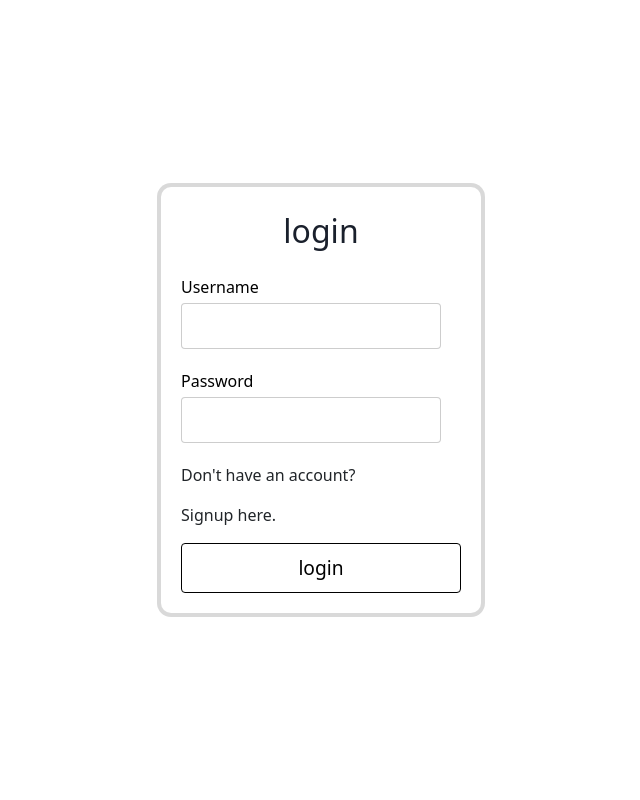
After one commit to hassanmok/final_project_edu, a Django app: page /join_to_login in a window 1280 px wide. The commit adds this page. Shown: the whole page, without its empty margins (319-959 px from the left). Run offline with Django 5.2, Linux system fonts and the light colour scheme; some libraries are stand-ins or nearby versions.

Commit message:
hassan edit

```diff
--- /dev/null
+++ b/project/edu_app/templates/login_after_join.html
@@ -0,0 +1,111 @@
+{% load static %}
+<!DOCTYPE html>
+<html lang="en">
+<head>
+    <meta charset="UTF-8">
+    <meta name="viewport" content="width=device-width, initial-scale=1.0">
+    <link href="{% static 'style.css' %}" rel="stylesheet">
+    <link href="https://cdn.jsdelivr.net/npm/bootstrap@5.3.3/dist/css/bootstrap.min.css" rel="stylesheet" integrity="sha384-QWTKZyjpPEjISv5WaRU9OFeRpok6YctnYmDr5pNlyT2bRjXh0JMhjY6hW+ALEwIH" crossorigin="anonymous">
+    <link rel="stylesheet" href="https://cdnjs.cloudflare.com/ajax/libs/bootstrap-icons/1.10.5/font/bootstrap-icons.min.css">
+
+    <script src="https://cdn.tailwindcss.com"></script>
+    <script src="https://code.jquery.com/jquery-3.5.1.min.js"></script>
+    <script src="https://stackpath.bootstrapcdn.com/bootstrap/4.5.2/js/bootstrap.min.js"></script>
+    <script src="https://unpkg.com/typed.js@2.1.0/dist/typed.umd.js"></script>
+    <title>Login</title>
+    <link rel="icon" type="image/png" sizes="512x512" href="{% static 'images/spider_logo2.png' %}">
+
+    <style>
+        .form {
+  max-width: 320px;
+  width: 100%;
+  background-color: #fff;
+  padding: 20px;
+  box-shadow: 0px 0px 0px 4px rgba(52, 52, 53, 0.185);
+  display: flex;
+  flex-direction: column;
+  border-radius: 10px;
+}
+
+        .title {
+        text-align: center;
+        font-size: 2rem;
+        margin-bottom: 20px;
+        color: #1a202c;
+        }
+
+        .label {
+        color: rgb(0, 0, 0);
+        margin-bottom: 4px;
+        }
+
+        .input {
+        padding: 10px;
+        margin-bottom: 20px;
+        width: 93%;
+        font-size: 1rem;
+        color: #4a5568;
+        outline: none;
+        border: 1px solid transparent;
+        border-radius: 4px;
+        transition: all 0.2s ease-in-out;
+        }
+
+        .input:focus {
+        background-color: #fff;
+        box-shadow: 0 0 0 2px #cbd5e0;
+        }
+
+        .input:valid {
+        border: 1px solid green;
+        }
+
+        .input:invalid {
+        border: 1px solid rgba(14, 14, 14, 0.205);
+        }
+
+        .submit {
+        background-color: #1a202c;
+        color: #fff;
+        border: none;
+        border-radius: 4px;
+        padding: 10px 20px;
+        font-size: 1.2rem;
+        cursor: pointer;
+        transition: all 0.2s ease-in-out;
+        }
+        #login{
+            background-color: white;
+            color: black;
+            border: 1px solid black;
+            transition: color 0.3s ease;
+        }
+        #login:hover{
+            background-color: black;
+            color: white;
+        }
+
+    </style>
+</head>
+<body>
+    <div style="display: flex;
+height: 100vh;
+justify-content: center;
+align-items: center;">
+        <form class="form" method="post" action="{% url 'login_after_join' %}">
+            {% csrf_token %}
+            <span class="title">login</span>
+            <label for="username" class="label">Username</label>
+            <input type="text" id="username" name="username" required="" class="input">
+            <label for="password" class="label">Password</label>
+            <input type="password" id="password" name="password" required="" class="input">
+            {% if error %}
+                <h4><b>{{ error }}</b></h4>
+            {% endif %}
+            Don't have an account? <a style="margin: 1rem 0;" href="{% url 'signup' %}">Signup here.</a>
+            <button id="login" type="submit" class="submit">login</button>
+      </form>
+</div>
+
+</body>
+</html>
--- a/project/edu_app/urls.py
+++ b/project/edu_app/urls.py
@@ -7,6 +7,8 @@ urlpatterns = [
     path("courses", views.courses, name="courses"),
     path("challenges", views.challenges, name="challenges"),
     path("login", views.user_login, name="login"),
+    path("login_after_join", views.user_login_after_join, name="login_after_join"),
+    path("join_to_login", views.join_to_login, name="join_to_login"),
     path("signup", views.signup, name="signup"),
     path("logout", views.user_logout, name="logout"),
     path("profile", views.profile, name="profile"),
--- a/project/edu_app/views.py
+++ b/project/edu_app/views.py
@@ -25,6 +25,25 @@ def user_login(request):
         if user is not None:
             login(request, user)
             return HttpResponseRedirect(reverse("index"))
+        else:
+            return render(request, "login.html", {
+                "error": "Invalid username and/or password."
+            })
+    else:
+        return render(request, "login.html")
+
+
+def join_to_login(request):
+    return render(request, "login_after_join.html")
+
+def user_login_after_join(request):
+    if request.method == "POST":
+        username = request.POST["username"]
+        password = request.POST["password"]
+        user = authenticate(request, username=username, password=password)
+        if user is not None:
+            login(request, user)
+            return render(request, "join.html")
         else:
             return render(request, "login.html", {
                 "error": "Invalid username and/or password."
--- a/project/static/style.css
+++ b/project/static/style.css
@@ -193,7 +193,7 @@ tr{
 
 @keyframes moveIcons {
   0% {
-    transform: translateX(-100%); /* Start from outside the left edge */
+    transform: translateX(0); /* Start from outside the left edge */
 }
 100% {
     transform: translateX(100%); /* End at the starting position to loop smoothly */
```
Also changed, not shown: project/edu_app/templates/courses.html (+9 -4 lines), project/edu_app/templates/index.html (+12 -24 lines), project/edu_app/templates/join.html (+5 -5 lines), project/db.sqlite3, project/static/images/icon1.png, project/static/images/icon2.png, project/static/images/lap_2.png (added).
